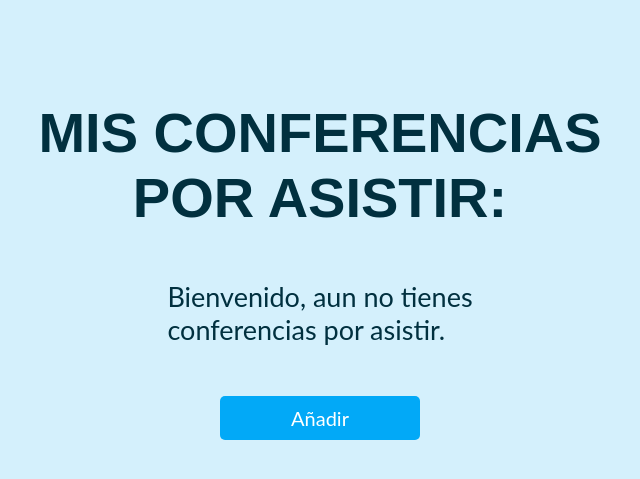
After one commit to elMalDt/flisol-2019, a PHP site: page /views/mis-conferencias.php in a window 1280 px wide. The commit adds this page. Shown: the top 479 px of the page, without its empty margins (320-960 px from the left). Run offline with PHP 8.4, Linux system fonts and the light colour scheme.

Commit message:
pagina mis conferencias despues de registrarse

```diff
--- a/css/estilo.css
+++ b/css/estilos.css
@@ -10,7 +10,7 @@ html{
 }
 
 body{
-
+  background-color: #D4F0FC;
 }
 
 /* ESTILOS SCROLL INICIO */
@@ -319,6 +319,48 @@ body{
 
 /* ESTILOS DEL LOGIN - REGISTER FIN */
 
+/* ESTILOS DE "MIS CONFERENCIAS RECIEN CREADA LA CUENTA" INICIO */
+
+.contain-conf-begin{
+  display: flex;
+  flex-direction: column;
+  align-items: center;
+  margin-top: 100px;
+}
+
+.titulo{
+  color: #01303F;
+  font-size: 28px;
+  font-family: 'Share Tech', sans-serif;
+  font-weight: lighter;
+  text-transform: uppercase;
+  text-align: center;
+}
+
+.begin-conf{
+  color: #01303F;
+  font-family: 'Lato', sans-serif;
+  font-weight: normal;
+  font-size: 27px;
+  margin-top: 50px;
+}
+
+.btn-conferencias{
+  background-color: #02A9F7;
+  color: #fff;
+  font-family: 'Lato', sans-serif;
+  font-size: 20px;
+  font-weight: normal;
+  padding: 10px 20px;
+  border-radius: 5px;
+  border: none;
+  width: 200px;
+  margin-top: 50px;
+  cursor: pointer;
+}
+
+/* ESTILOS DE "MIS CONFERENCIAS RECIEN CREADA LA CUENTA" FIN */
+
 
 /* MEDIA QUERIES INICIO */
 
@@ -415,6 +457,14 @@ body{
 
 }
 
+/* MEDIA QUERIES PARA EL REGISTER */
+
+@media only screen and (max-width: 480px){
+  .backImg{
+    width: 100%;
+  }
+}
+
 @media only screen and (min-width: 1029px) and (max-width: 1234px){
   .backImg{
     width: 53%;
--- a/views/header.php
+++ b/views/header.php
@@ -5,7 +5,7 @@
     <title>Flisol</title>
     <link rel="stylesheet" href="https://use.fontawesome.com/releases/v5.8.1/css/all.css" integrity="sha384-50oBUHEmvpQ+1lW4y57PTFmhCaXp0ML5d60M1M7uH2+nqUivzIebhndOJK28anvf" crossorigin="anonymous">
     <link href="https://fonts.googleapis.com/css?family=Lato" rel="stylesheet">
-    <link rel="stylesheet" href="css/estilo.css" type="text/css">
+    <link rel="stylesheet" href="css/estilos.css" type="text/css">
 
     <script type="text/javascript" src="https://ajax.googleapis.com/ajax/libs/jquery/3.2.1/jquery.min.js"></script>
     <script type="text/javascript">
--- /dev/null
+++ b/views/mis-conferencias.php
@@ -0,0 +1,20 @@
+<!DOCTYPE html>
+<html lang="en" dir="ltr">
+  <head>
+    <meta charset="utf-8">
+    <title>Mis conferencias</title>
+    <link rel="stylesheet" href="../css/estilos.css">
+  </head>
+  <body>
+    <div class="contain-conf-begin">
+      <div class="titulo">
+        <h1>Mis conferencias <br> por asistir: </h1>
+      </div>
+
+      <p class="begin-conf">Bienvenido, aun no tienes <br> conferencias por asistir.</p>
+
+      <input type="submit" name="" value="Añadir" class="btn-conferencias">
+    </div>
+
+  </body>
+</html>
```
